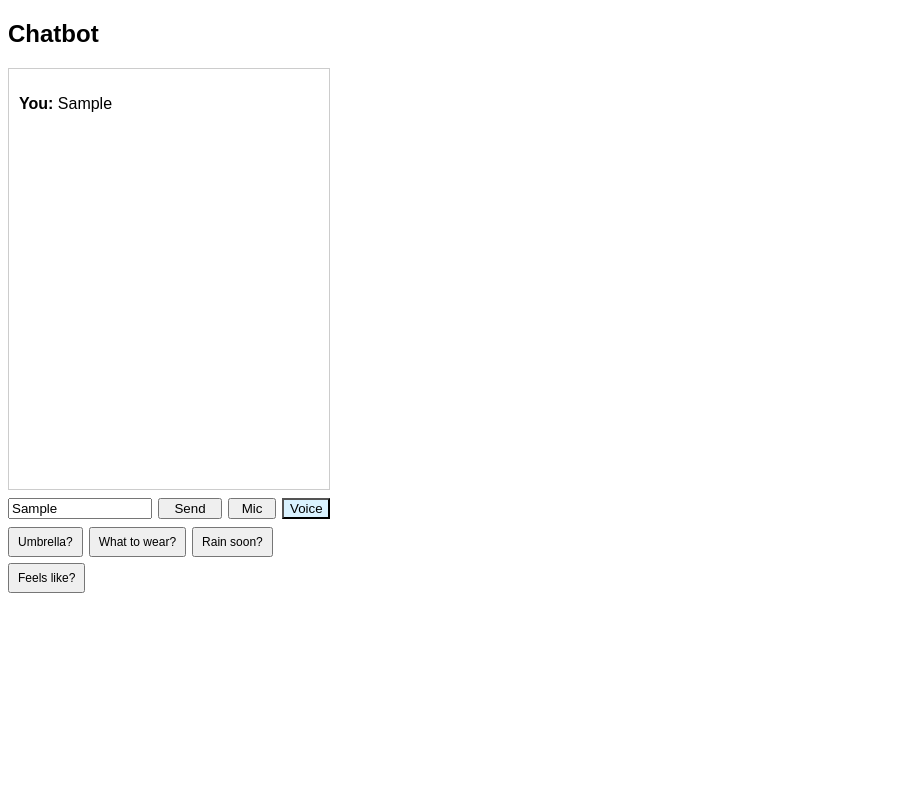
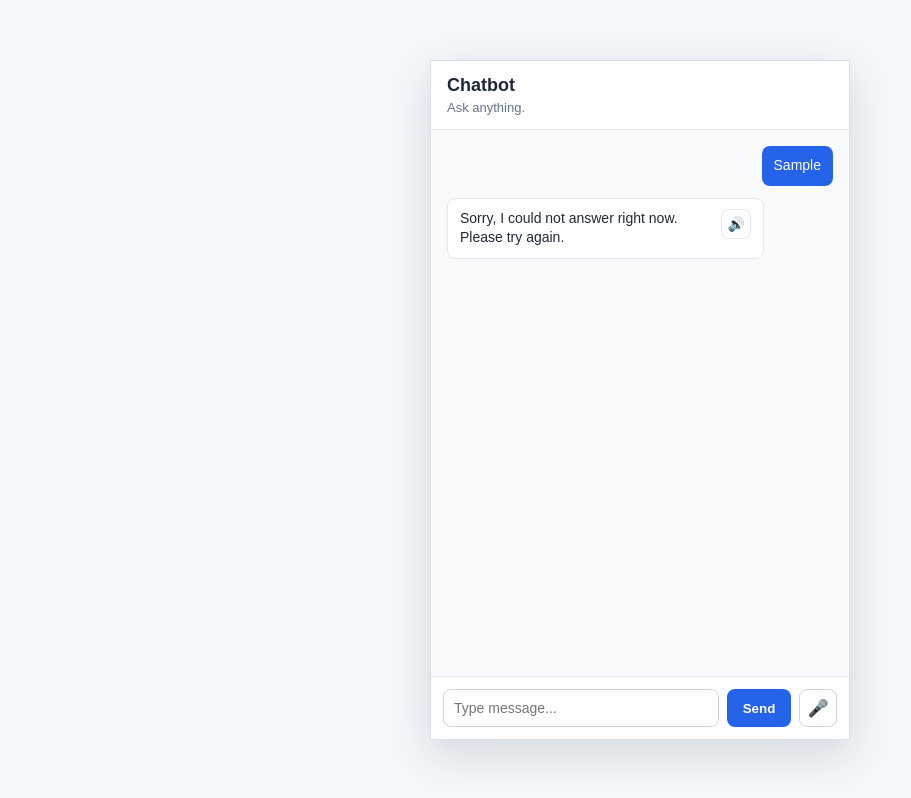
Before and after one commit to vmanasvi35/chatbot, a website: page public/index.html in a window 1280 px wide. Both pictures are taken after typing "Sample" into the empty fields and a click on the button "Send". Shown: the whole page, without its empty margins (0-911 px from the left). Drawn offline with Linux system fonts and the light colour scheme; no server answers.

Commit message:
improved

```diff
--- a/public/index.html
+++ b/public/index.html
@@ -3,42 +3,230 @@
 <head>
   <title>Chatbot</title>
   <style>
-    body { font-family: Arial; }
-    #chatbox { width: 300px; height: 400px; border: 1px solid #ccc; overflow-y: auto; padding: 10px; color: black; }
-    #userInput { color: black; }
-    .controls { display: flex; gap: 6px; width: 322px; margin-top: 8px; }
-    .suggestions { display: flex; flex-wrap: wrap; gap: 6px; width: 322px; margin-top: 8px; }
-    input { flex: 1; min-width: 0; }
-    button { width: 48px; }
-    #sendButton { width: 64px; }
-    .suggestionButton { width: auto; padding: 6px 8px; font-size: 12px; }
-    .active { background: #d9f2ff; }
+    * { box-sizing: border-box; }
+
+    body {
+      margin: 0;
+      min-height: 100vh;
+      display: grid;
+      place-items: center;
+      background: #f4f7fb;
+      color: #1f2937;
+      font-family: Arial, sans-serif;
+    }
+
+    .chatApp {
+      width: min(420px, 100vw);
+      height: min(680px, 100vh);
+      display: flex;
+      flex-direction: column;
+      background: #ffffff;
+      border: 1px solid #d7dee8;
+      box-shadow: 0 14px 40px rgba(20, 35, 60, 0.14);
+    }
+
+    .chatHeader {
+      padding: 14px 16px;
+      border-bottom: 1px solid #e5eaf1;
+      background: #ffffff;
+    }
+
+    .chatTitle {
+      margin: 0;
+      font-size: 18px;
+      font-weight: 700;
+    }
+
+    .chatSubtitle {
+      margin: 4px 0 0;
+      color: #65758b;
+      font-size: 13px;
+    }
+
+    #chatbox {
+      flex: 1;
+      overflow-y: auto;
+      padding: 16px;
+      background: #f8fafc;
+    }
+
+    .messageRow {
+      display: flex;
+      margin-bottom: 12px;
+    }
+
+    .messageRow.user {
+      justify-content: flex-end;
+    }
+
+    .message {
+      max-width: 82%;
+      padding: 10px 12px;
+      border-radius: 8px;
+      line-height: 1.4;
+      font-size: 14px;
+      word-wrap: break-word;
+    }
+
+    .message.user {
+      background: #2563eb;
+      color: #ffffff;
+    }
+
+    .message.bot {
+      background: #ffffff;
+      color: #1f2937;
+      border: 1px solid #e2e8f0;
+    }
+
+    .botMessage {
+      display: flex;
+      align-items: flex-start;
+      gap: 8px;
+    }
+
+    .speakerButton,
+    .iconButton {
+      width: 38px;
+      height: 38px;
+      flex: 0 0 auto;
+      border: 1px solid #cbd5e1;
+      border-radius: 8px;
+      background: #ffffff;
+      color: #1f2937;
+      cursor: pointer;
+      font-size: 17px;
+    }
+
+    .speakerButton {
+      width: 30px;
+      height: 30px;
+      font-size: 14px;
+      border-color: #e2e8f0;
+    }
+
+    .composer {
+      padding: 12px;
+      border-top: 1px solid #e5eaf1;
+      background: #ffffff;
+    }
+
+    .controls {
+      display: flex;
+      gap: 8px;
+    }
+
+    #userInput {
+      flex: 1;
+      min-width: 0;
+      height: 38px;
+      border: 1px solid #cbd5e1;
+      border-radius: 8px;
+      padding: 0 10px;
+      color: #1f2937;
+      font-size: 14px;
+    }
+
+    #sendButton {
+      width: 64px;
+      height: 38px;
+      border: 0;
+      border-radius: 8px;
+      background: #2563eb;
+      color: #ffffff;
+      cursor: pointer;
+      font-weight: 700;
+    }
+
+    #sendButton:disabled {
+      background: #93a4bd;
+      cursor: not-allowed;
+    }
+
+    #micButton.listening {
+      background: #e0f2fe;
+      border-color: #38bdf8;
+    }
+
+    .voiceActions {
+      display: none;
+      gap: 6px;
+      margin-top: 8px;
+    }
+
+    .voiceActions.show {
+      display: flex;
+    }
+
+    .voiceActionButton {
+      width: auto;
+      height: 32px;
+      padding: 0 10px;
+      border: 1px solid #cbd5e1;
+      border-radius: 8px;
+      background: #ffffff;
+      cursor: pointer;
+    }
+
+    .suggestions {
+      display: none;
+      flex-wrap: wrap;
+      gap: 6px;
+      margin-top: 10px;
+    }
+
+    .suggestions.show {
+      display: flex;
+    }
+
+    .suggestionButton {
+      width: auto;
+      border: 1px solid #cbd5e1;
+      border-radius: 8px;
+      background: #f8fafc;
+      color: #1f2937;
+      padding: 7px 9px;
+      font-size: 12px;
+      cursor: pointer;
+    }
   </style>
 </head>
 <body>
 
-<h2>Chatbot</h2>
+<main class="chatApp">
+  <header class="chatHeader">
+    <h2 class="chatTitle">Chatbot</h2>
+    <p id="chatSubtitle" class="chatSubtitle">Ask anything.</p>
+  </header>
 
   <div id="chatbox"></div>
 
+  <section class="composer">
     <div class="controls">
       <input id="userInput" placeholder="Type message..." />
       <button id="sendButton" onclick="sendMessage()">Send</button>
-  <button id="micButton" onclick="startVoiceInput()" title="Voice input">Mic</button>
-  <button id="voiceButton" onclick="toggleVoiceReply()" title="Voice reply">Voice</button>
+      <button id="micButton" class="iconButton" onclick="startVoiceInput()" title="Voice input">🎤</button>
     </div>
 
-<div class="suggestions">
+    <div id="voiceActions" class="voiceActions">
+      <button class="voiceActionButton" onclick="acceptVoiceInput()">✓ Use voice text</button>
+      <button class="voiceActionButton" onclick="cancelVoiceInput()">× Clear</button>
+    </div>
+
+    <div id="suggestions" class="suggestions">
       <button class="suggestionButton" onclick="askSuggestedQuestion('Should I carry an umbrella?')">Umbrella?</button>
       <button class="suggestionButton" onclick="askSuggestedQuestion('What should I wear today?')">What to wear?</button>
       <button class="suggestionButton" onclick="askSuggestedQuestion('Will it rain soon?')">Rain soon?</button>
       <button class="suggestionButton" onclick="askSuggestedQuestion('How does the weather feel outside?')">Feels like?</button>
     </div>
+  </section>
+</main>
 
 <script>
 window.weatherData = null;
-let voiceReplyEnabled = true;
 let recognition = null;
+let lastVoiceTranscript = "";
+let isSending = false;
 
 const SpeechRecognition = window.SpeechRecognition || window.webkitSpeechRecognition;
 
@@ -49,17 +237,17 @@ if (SpeechRecognition) {
   recognition.maxAlternatives = 1;
 
   recognition.addEventListener("start", () => {
-    document.getElementById("micButton").classList.add("active");
+    document.getElementById("micButton").classList.add("listening");
   });
 
   recognition.addEventListener("end", () => {
-    document.getElementById("micButton").classList.remove("active");
+    document.getElementById("micButton").classList.remove("listening");
   });
 
   recognition.addEventListener("result", (event) => {
-    const transcript = event.results[0][0].transcript;
-    document.getElementById("userInput").value = transcript;
-    sendMessage();
+    lastVoiceTranscript = event.results[0][0].transcript;
+    document.getElementById("userInput").value = lastVoiceTranscript;
+    document.getElementById("voiceActions").classList.add("show");
   });
 
   recognition.addEventListener("error", (event) => {
@@ -73,14 +261,87 @@ if (SpeechRecognition) {
   });
 }
 
+window.addEventListener("DOMContentLoaded", () => {
+  document.getElementById("userInput").addEventListener("keydown", (event) => {
+    if (event.key === "Enter") {
+      event.preventDefault();
+      sendMessage();
+    }
+  });
+});
+
 window.addEventListener("message", (event) => {
   if (!event.data || event.data.type !== "weather-data") {
     return;
   }
 
   window.weatherData = event.data.weather;
+  document.getElementById("suggestions").classList.add("show");
+  document.getElementById("chatSubtitle").textContent = "Ask about the current weather or forecast.";
   console.log("Weather received from parent app:", window.weatherData);
 });
+
+function escapeHTML(value) {
+  return String(value)
+    .replaceAll("&", "&amp;")
+    .replaceAll("<", "&lt;")
+    .replaceAll(">", "&gt;")
+    .replaceAll('"', "&quot;")
+    .replaceAll("'", "&#039;");
+}
+
+function scrollToLatest() {
+  const chatbox = document.getElementById("chatbox");
+  chatbox.scrollTop = chatbox.scrollHeight;
+}
+
+function addUserMessage(message) {
+  const chatbox = document.getElementById("chatbox");
+  chatbox.insertAdjacentHTML("beforeend", `
+    <div class="messageRow user">
+      <div class="message user">${escapeHTML(message)}</div>
+    </div>
+  `);
+  scrollToLatest();
+}
+
+function addBotMessage(reply) {
+  const chatbox = document.getElementById("chatbox");
+  const safeReply = escapeHTML(reply);
+  const encodedReply = encodeURIComponent(reply);
+
+  chatbox.insertAdjacentHTML("beforeend", `
+    <div class="messageRow bot">
+      <div class="message bot botMessage">
+        <span>${safeReply}</span>
+        <button class="speakerButton" onclick="speakReply(decodeURIComponent('${encodedReply}'))" title="Read this reply aloud">🔊</button>
+      </div>
+    </div>
+  `);
+  scrollToLatest();
+}
+
+function addTypingMessage() {
+  const chatbox = document.getElementById("chatbox");
+  chatbox.insertAdjacentHTML("beforeend", `
+    <div id="typingMessage" class="messageRow bot">
+      <div class="message bot">Thinking...</div>
+    </div>
+  `);
+  scrollToLatest();
+}
+
+function removeTypingMessage() {
+  const typingMessage = document.getElementById("typingMessage");
+  if (typingMessage) {
+    typingMessage.remove();
+  }
+}
+
+function setSendingState(sending) {
+  isSending = sending;
+  document.getElementById("sendButton").disabled = sending;
+}
 
 function startVoiceInput() {
   if (!recognition) {
@@ -88,16 +349,23 @@ function startVoiceInput() {
     return;
   }
 
+  document.getElementById("voiceActions").classList.remove("show");
   recognition.start();
 }
 
-function toggleVoiceReply() {
-  voiceReplyEnabled = !voiceReplyEnabled;
-  document.getElementById("voiceButton").classList.toggle("active", voiceReplyEnabled);
+function acceptVoiceInput() {
+  document.getElementById("voiceActions").classList.remove("show");
+  sendMessage();
+}
+
+function cancelVoiceInput() {
+  lastVoiceTranscript = "";
+  document.getElementById("userInput").value = "";
+  document.getElementById("voiceActions").classList.remove("show");
 }
 
 function speakReply(reply) {
-  if (!voiceReplyEnabled || !window.speechSynthesis) {
+  if (!window.speechSynthesis) {
     return;
   }
 
@@ -113,6 +381,10 @@ function askSuggestedQuestion(question) {
 }
 
 async function sendMessage() {
+  if (isSending) {
+    return;
+  }
+
   const input = document.getElementById("userInput");
   const message = input.value.trim();
 
@@ -122,10 +394,14 @@ async function sendMessage() {
 
   console.log("Sending weather:", window.weatherData);
 
-  const chatbox = document.getElementById("chatbox");
-  chatbox.innerHTML += "<p><b>You:</b> " + message + "</p>";
+  addUserMessage(message);
+  input.value = "";
+  document.getElementById("voiceActions").classList.remove("show");
+  setSendingState(true);
+  addTypingMessage();
 
-  const baseUrl = window.location.origin; // Works for both localhost and production
+  try {
+    const baseUrl = window.location.origin;
     const response = await fetch(`${baseUrl}/chat`, {
       method: "POST",
       headers: {
@@ -138,15 +414,16 @@ async function sendMessage() {
     });
 
     const data = await response.json();
-  chatbox.innerHTML += "<p><b>Bot:</b> " + data.reply + "</p>";
-  speakReply(data.reply);
-
-  input.value = "";
+    removeTypingMessage();
+    addBotMessage(data.reply);
+  } catch (err) {
+    console.error("Chat error:", err);
+    removeTypingMessage();
+    addBotMessage("Sorry, I could not answer right now. Please try again.");
+  } finally {
+    setSendingState(false);
   }
-
-window.addEventListener("DOMContentLoaded", () => {
-  document.getElementById("voiceButton").classList.toggle("active", voiceReplyEnabled);
-});
+}
 </script>
 
 </body>
--- a/server.js
+++ b/server.js
@@ -136,7 +136,8 @@ Question: ${userMessage}`
       },
       body: JSON.stringify({
         model: "openai/gpt-3.5-turbo",
-        messages
+        messages,
+        max_tokens: 180
       })
     });
 
```
Lines whose indentation alone changed are shown as unchanged.
